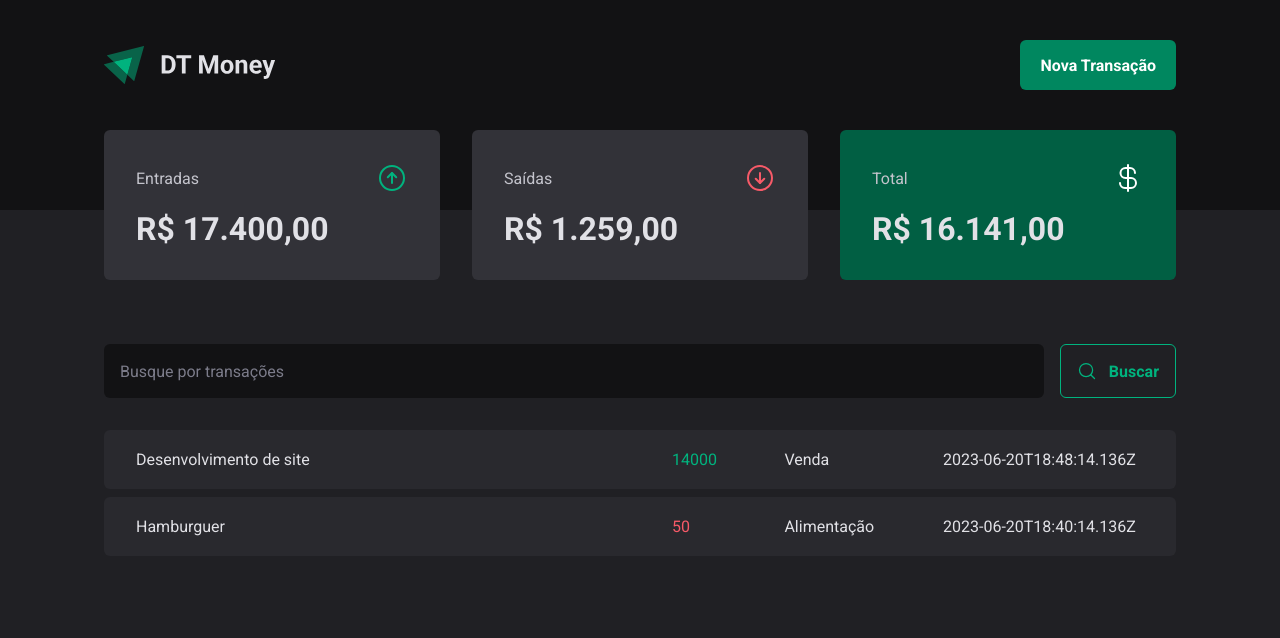
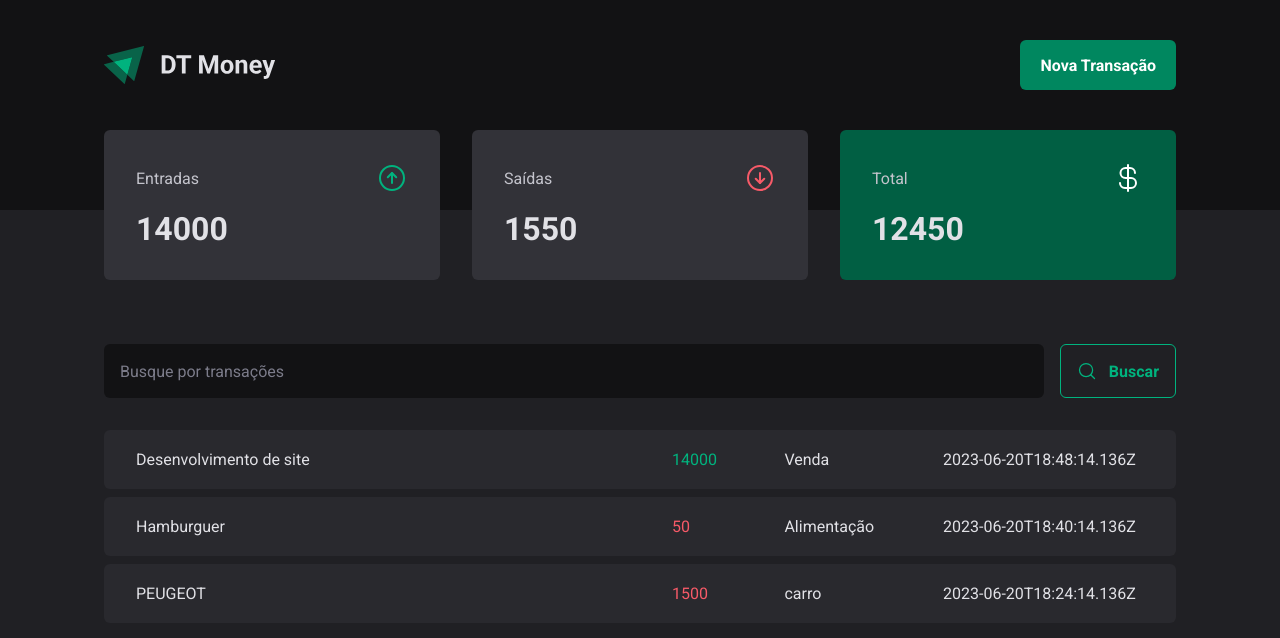
Before and after one commit to gabrielevanger/DT-Money, a React (Vite) app: page / in a window 1280 px wide. Shown: the top 638 px of the page. Built offline with nearby package versions, Linux system fonts and the light colour scheme; data requests are answered from the project's data file.

Commit message:
Calculo de valores e criando context de transações
Adicinado somatorio de valores e contexto

Signed-off-by: unknown <gabriel.evanger@gmail.com>

```diff
--- a/server.json
+++ b/server.json
@@ -10,12 +10,21 @@
         },
 
         {
-            "id": 1,
+            "id": 2,
             "description": "Hamburguer",
-            "type": "outcomer",
+            "type": "outcome",
             "category": "Alimentação",
             "price": 50,
             "createdAt":"2023-06-20T18:40:14.136Z"
+        },
+
+        {
+            "id": 3,
+            "description": "PEUGEOT",
+            "type": "outcome",
+            "category": "carro",
+            "price": 1500,
+            "createdAt":"2023-06-20T18:24:14.136Z"
         }
 
     ]
--- a/src/App.tsx
+++ b/src/App.tsx
@@ -2,13 +2,16 @@
 import { defaultTheme } from "./styles/themes/default";
 import { GlobalStyle } from "./styles/global";
 import { Transactions } from "./pages/Transactions";
+import { TransactionsProvider } from "./contexts/TransactionsContext";
 
 export function App() {
   return (
     <ThemeProvider theme={defaultTheme}>
       <GlobalStyle />
 
+    <TransactionsProvider>
       <Transactions />
+      </TransactionsProvider>
     </ThemeProvider>
 
   )
--- a/src/components/Summary/index.tsx
+++ b/src/components/Summary/index.tsx
@@ -1,7 +1,32 @@
+import { useContext } from "react";
 import { SummaryCard, SummaryContainer } from "./styles";
 import { ArrowCircleUp, ArrowCircleDown, CurrencyDollar } from 'phosphor-react'
+import { TransactionsContext } from "../../contexts/TransactionsContext";
 
 export function Summary(){
+  const { transactions } = useContext(TransactionsContext)
+
+
+
+const summary = transactions.reduce(
+  (acc, transaction) => {
+    if(transaction.type === 'income') {
+      acc.income += transaction.price;
+      acc.total += transaction.price;
+    } else {
+      acc.outcome += transaction.price;
+      acc.total -= transaction.price;
+    }
+
+    return acc;
+  },
+  {
+    income: 0,
+    outcome: 0,
+    total: 0
+  }
+  )
+
   return (
     <SummaryContainer>
       <SummaryCard>
@@ -10,7 +35,7 @@
           <ArrowCircleUp size={32} color="#00b37e"/>
         </header>
 
-        <strong>R$ 17.400,00</strong>
+        <strong>{summary.income}</strong>
       </SummaryCard>
 
       <SummaryCard>
@@ -19,7 +44,7 @@
           <ArrowCircleDown size={32} color="#f75a68"/>
         </header>
 
-        <strong>R$ 1.259,00</strong>
+        <strong>{summary.outcome}</strong>
       </SummaryCard>
 
       <SummaryCard variant="green">
@@ -28,7 +53,7 @@
           <CurrencyDollar size={32} color="#fff"/>
         </header>
 
-        <strong>R$ 16.141,00</strong>
+        <strong>{summary.total}</strong>
       </SummaryCard>
     </SummaryContainer>
   )
--- /dev/null
+++ b/src/contexts/TransactionsContext.tsx
@@ -0,0 +1,42 @@
+import { ReactNode, createContext, useEffect, useState } from "react";
+
+interface Transaction {
+    id: number;
+    description: string;
+    type:'income' | 'outcome'
+    price: number;
+    category: string;
+    createdAt: string;
+}
+
+interface TransactionContextType {
+    transactions: Transaction[];
+}
+
+interface TransactionsProviderProps {
+    children: ReactNode;
+}
+
+export const TransactionsContext = createContext({} as TransactionContextType);
+
+export function TransactionsProvider({ children }: TransactionsProviderProps) {
+
+    const [transactions, setTransactions] = useState<Transaction[]>([])
+
+  async function loadTransactions() {
+    const response  = await fetch('http://localhost:3333/transactions')
+    const data = await response.json();
+
+    setTransactions(data);
+  }
+
+  useEffect(() => {
+    loadTransactions();
+  }, [])
+
+    return (
+        <TransactionsContext.Provider value={{ transactions}}>
+            {children}
+        </TransactionsContext.Provider>
+    )
+}
--- a/src/pages/Transactions/index.tsx
+++ b/src/pages/Transactions/index.tsx
@@ -1,33 +1,12 @@
-import { useEffect, useState } from "react";
+import { useContext } from "react";
 import { Header } from "../../components/Header";
 import { Summary } from "../../components/Summary";
 import { SearchForm } from "./components/SearchForm";
 import { PriceHighLight, TransactionsContainer, TransactionsTable } from "./styles";
-
-
-interface Transactions{
-  id: number;
-  description: string;
-  type: 'income' | 'outcome';
-  price: number;
-  category: string;
-  createdAt: string;
-}
-
+import { TransactionsContext } from "../../contexts/TransactionsContext";
 
 export function Transactions() {
-  const [transactions, setTransactions] = useState<Transactions[]>([])
-
-  async function loadTransactions() {
-    const response  = await fetch('http://localhost:3333/transactions')
-    const data = await response.json();
-
-    setTransactions(data);
-  }
-
-  useEffect(() => {
-    loadTransactions();
-  }, [])
+const { transactions } = useContext(TransactionsContext)
 
   return (
     <div>
```
